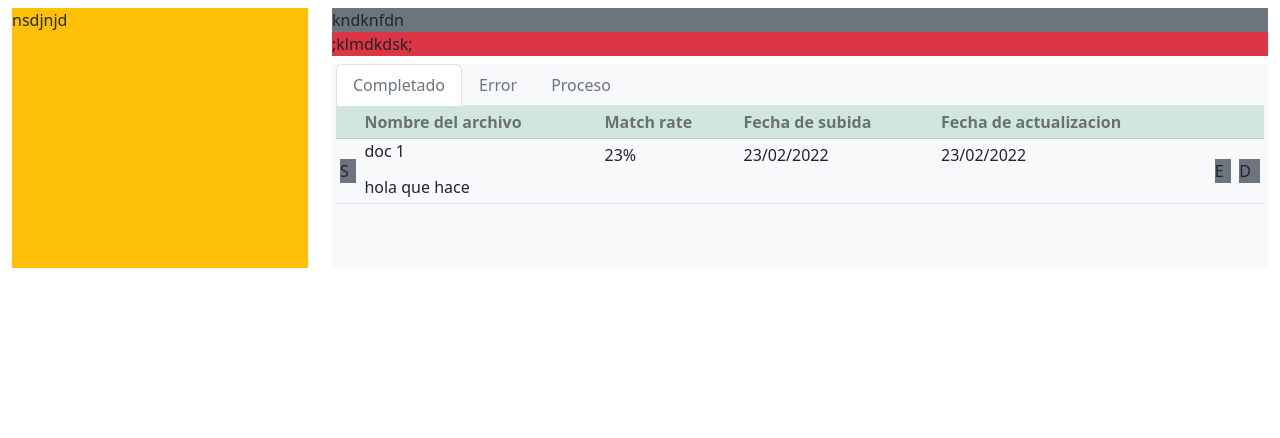
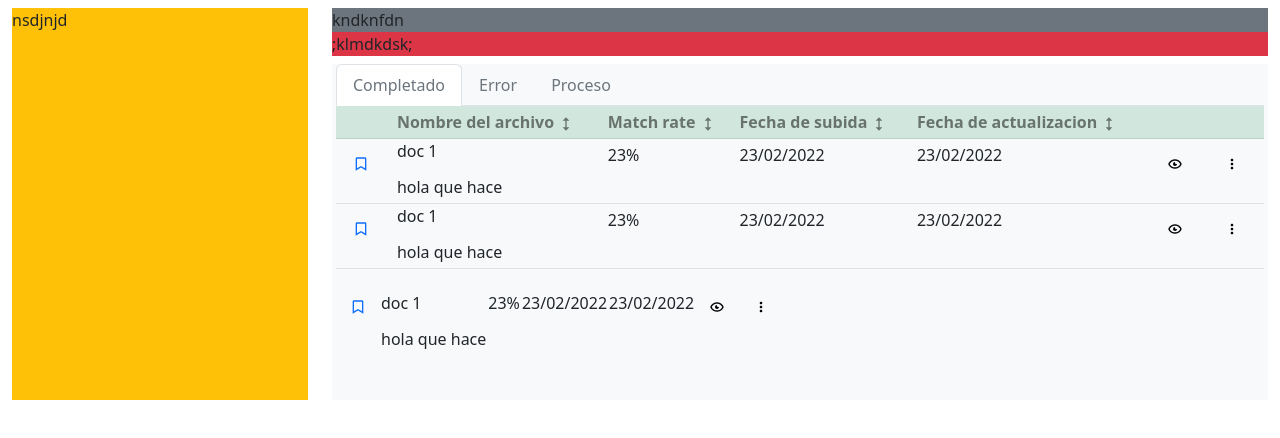
Before and after one commit to sareli89/hexagone-front, a React (Create React App) app: page / in a window 1280 px wide. Shown: the top 438 px of the page. Built offline with nearby package versions, Linux system fonts and the light colour scheme.

Commit message:
add boxicons and icons to files

```diff
--- a/package.json
+++ b/package.json
@@ -7,6 +7,7 @@
     "@testing-library/react": "^13.3.0",
     "@testing-library/user-event": "^13.5.0",
     "bootstrap": "^5.2.0",
+    "boxicons": "^2.1.2",
     "react": "^18.2.0",
     "react-dom": "^18.2.0",
     "react-icons": "^4.4.0",
--- /dev/null
+++ b/src/components/FileSegment.jsx
@@ -0,0 +1,40 @@
+import React from "react";
+
+import {
+  BiBookmark,
+  BiDotsVerticalRounded,
+  BiShowAlt
+} from 'react-icons/bi';
+
+export default function FileSegment () {
+  return(
+    <div>
+      <tr>
+              <td scope="row">
+                <button
+                type="button"
+                className="btn btn-link">
+                  <BiBookmark/>
+                </button>
+              </td>
+              <td className="">
+                <p className="p-0 lh-1"> doc 1 </p>
+                <span className="fw-lighter">hola que hace</span>
+              </td>
+              <td>23%</td>
+              <td>23/02/2022</td>
+              <td >23/02/2022</td>
+              <td scope="row">
+                <button type="button" class="btn btn-light">
+                  <BiShowAlt/>
+                </button>
+              </td>
+              <td scope="row">
+              <button type="button" class="btn btn-light">
+                  <BiDotsVerticalRounded/>
+                </button>
+              </td>
+            </tr>
+    </div>
+  )
+}
--- a/src/components/Files.jsx
+++ b/src/components/Files.jsx
@@ -1,5 +1,15 @@
-import React from 'react';
+import React from "react";
 
+import {
+  FileSegment
+} from "../components/index"
+
+import {
+  BiBookmark,
+  BiDotsVerticalRounded,
+  BiMoveVertical,
+  BiShowAlt
+} from "react-icons/bi";
 
 export default function Files(props) {
   return(
@@ -49,22 +59,24 @@ export default function Files(props) {
       role="tabpanel">
         <table className="table table-sm">
           <thead className="table-success table-hover text-black-50 fs-6 fw-light">
-          <tr>
-            <th scope="col"></th>
-            <th scope="col">Nombre del archivo</th>
-            <th scope="col">Match rate</th>
-            <th scope="col">Fecha de subida</th>
-            <th scope="col">Fecha de actualizacion</th>
-            <th scope="col"></th>
-            <th scope="col"></th>
-          </tr>
+            <tr>
+              <th scope="col"></th>
+              <th scope="col">Nombre del archivo <BiMoveVertical/></th>
+              <th scope="col">Match rate <BiMoveVertical/></th>
+              <th scope="col">Fecha de subida <BiMoveVertical/></th>
+              <th scope="col">Fecha de actualizacion <BiMoveVertical/></th>
+              <th scope="col"></th>
+              <th scope="col"></th>
+            </tr>
           </thead>
           <tbody clasName="table-primary table-group-divider">
             <tr>
               <td scope="row">
-                <div className="bg-secondary mt-3">
-                  S
-                </div>
+                <button
+                type="button"
+                className="btn btn-link">
+                  <BiBookmark/>
+                </button>
               </td>
               <td className="">
                 <p className="p-0 lh-1"> doc 1 </p>
@@ -74,18 +86,51 @@ export default function Files(props) {
               <td>23/02/2022</td>
               <td >23/02/2022</td>
               <td scope="row">
-                <div className="bg-secondary mt-3">
-                  E
-                </div>
+                <button type="button" class="btn btn-light">
+                  <BiShowAlt/>
+                </button>
               </td>
               <td scope="row">
-                <div className="bg-secondary mt-3">
-                  D
-                </div>
+              <button type="button" class="btn btn-light">
+                  <BiDotsVerticalRounded/>
+                </button>
               </td>
             </tr>
+
+            <tr>
+              <td scope="row">
+                <button
+                type="button"
+                className="btn btn-link">
+                  <BiBookmark/>
+                </button>
+              </td>
+              <td className="">
+                <p className="p-0 lh-1"> doc 1 </p>
+                <span className="fw-lighter">hola que hace</span>
+              </td>
+              <td>23%</td>
+              <td>23/02/2022</td>
+              <td >23/02/2022</td>
+              <td scope="row">
+                <button type="button" class="btn btn-light">
+                  <BiShowAlt/>
+                </button>
+              </td>
+              <td scope="row">
+              <button type="button" class="btn btn-light">
+                  <BiDotsVerticalRounded/>
+                </button>
+              </td>
+            </tr>
+
+
           </tbody>
         </table>
+
+      </div>
+      <div>
+        <FileSegment/>
       </div>
 
       <div
--- a/src/components/index.js
+++ b/src/components/index.js
@@ -1,5 +1,7 @@
 import Files from "./Files";
+import FileSegment from "./FileSegment";
 
 export {
     Files,
+    FileSegment,
 }
```
Also changed, not shown: 1 other file (tests, documents, lock files or other folders).
